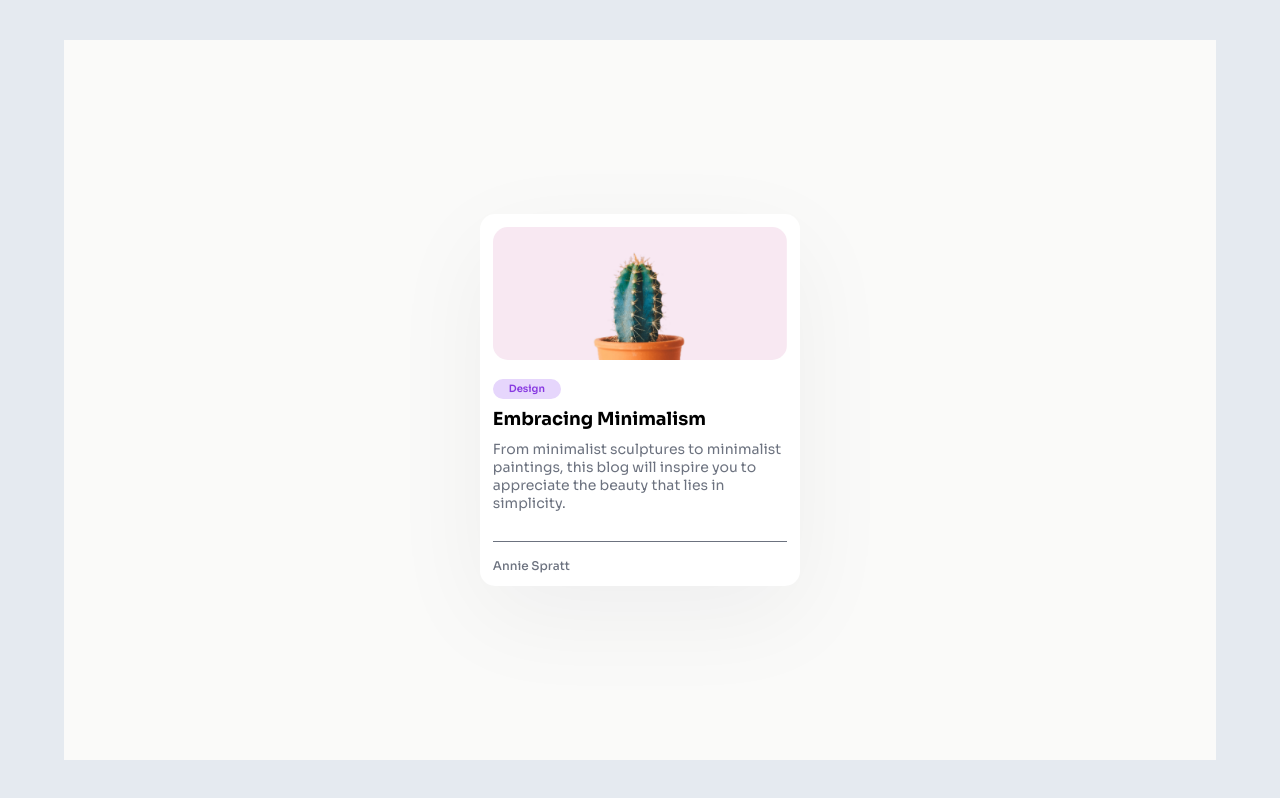
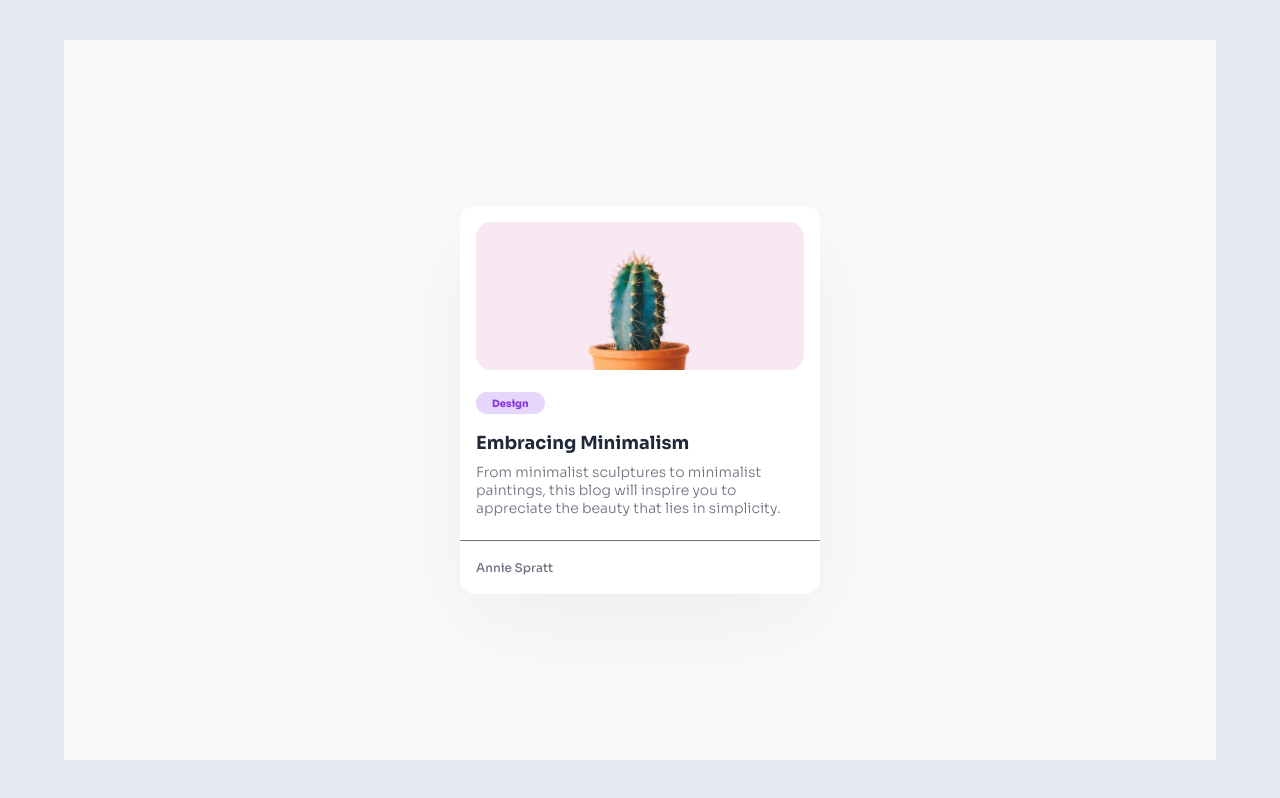
Before and after one commit to JanBergsma/MinimalBlogCard, a website: page index.html in a window 1280 px wide. Drawn offline with Linux system fonts and the light colour scheme.

Commit message:
Final touch

```diff
--- a/index.html
+++ b/index.html
@@ -16,11 +16,13 @@
   <body>
     <main class="wrapper">
       <article class="card">
-        <img src="images/cactus_img.jpg" alt="" class="img" />
-        <div class="tag-line sora-tag">
+        <div class="padding-inline">
+          <img src="images/cactus_img.jpg" alt="" class="img" />
+        </div>
+        <div class="padding-inline tag-line sora-tag">
           <span class="tag">Design</span>
         </div>
-        <div class="card-content">
+        <div class="card-content padding-inline">
           <h2 class="sora-title card-content-title">Embracing Minimalism</h2>
           <p class="sora-body card-content-body">
             From minimalist sculptures to minimalist paintings, this blog will
--- a/styles/style.css
+++ b/styles/style.css
@@ -1,25 +1,33 @@
 /* Variables */
 :root {
-  /* background Colors */
   --bg-wrp: #fafaf9;
   --bg-crd: #fff;
   --bg-bdy: #e5eaf0;
   --bg-tag: #e6d6fc;
-
-  /* Colors */
   --cl-tag: #883ae1;
   --cl-hdr: #20293a;
   --cl-txt: #6c727f;
-
-  /* Text */
   --size-title: 1.125rem;
   --size-body: 0.875rem;
   --size-small: 0.75rem;
   --size-tag: 0.625rem;
   --weight-title: 700;
-  --weight-body: 400;
-  --weight-tag: 600;
+  --weight-body: 350;
+  --weight-tag: 800;
   --weight-small: 500;
+  --padding-inline: 1rem;
+  --border-radius: 15px;
+}
+
+@media (prefers-color-scheme: dark) {
+  :root {
+    --bg-wrp: #6c727f;
+    --bg-crd: #20293a;
+    --bg-tag: #883ae1;
+    --cl-tag: #e6d6fc;
+    --cl-hdr: #fff;
+    --cl-txt: #e5eaf0;
+  }
 }
 
 *,
@@ -42,20 +50,38 @@ body {
 
 .card {
   display: grid;
-  gap: 0.8rem;
+  gap: 0.4rem;
   box-shadow: 0 30px 100px 0 #1117290d;
-  border-radius: 15px;
+  border-radius: var(--border-radius);
   background: var(--bg-crd);
-  padding: 0.8rem;
   width: min-content;
-  min-width: 320px;
+  min-width: 360px;
+}
+
+.card-content-title {
+  margin: 0;
+  color: var(--cl-hdr);
+}
+
+.card-content-body {
+  margin: 0.6rem 0 0;
+  color: var(--cl-txt);
+}
+
+.card-name {
+  border-top: 0.5px solid var(--cl-txt);
+  padding: 1.2rem var(--padding-inline);
+  color: var(--cl-txt);
 }
 
 .img {
-  border-radius: 15px;
+  border-radius: var(--border-radius);
   width: 100%;
-  height: 100%;
   object-fit: contain;
+}
+
+.padding-inline {
+  padding: var(--padding-inline);
 }
 
 .sora-title {
@@ -90,6 +116,18 @@ body {
   font-optical-sizing: auto;
 }
 
+.tag {
+  border-radius: var(--border-radius);
+  background: var(--bg-tag);
+  padding: 0.3rem 1rem;
+  color: var(--cl-tag);
+}
+
+.tag-line {
+  padding-top: 0;
+  padding-bottom: 0;
+}
+
 .wrapper {
   display: grid;
   place-items: center;
@@ -97,30 +135,3 @@ body {
   width: 90%;
   height: 90%;
 }
-
-.card-content-title {
-  margin: 0;
-}
-
-.card-content-body {
-  margin: 0.6rem 0 0;
-  color: var(--cl-txt);
-}
-
-.card-name {
-  margin-top: 1rem;
-  border-top: 0.5px solid var(--cl-txt);
-  padding: 1rem 0 0;
-  color: var(--cl-txt);
-}
-
-.tag-line {
-  padding: 0.6rem 0 0;
-}
-
-.tag {
-  border-radius: 15px;
-  background: var(--bg-tag);
-  padding: 0.2rem 1rem;
-  color: var(--cl-tag);
-}
```
